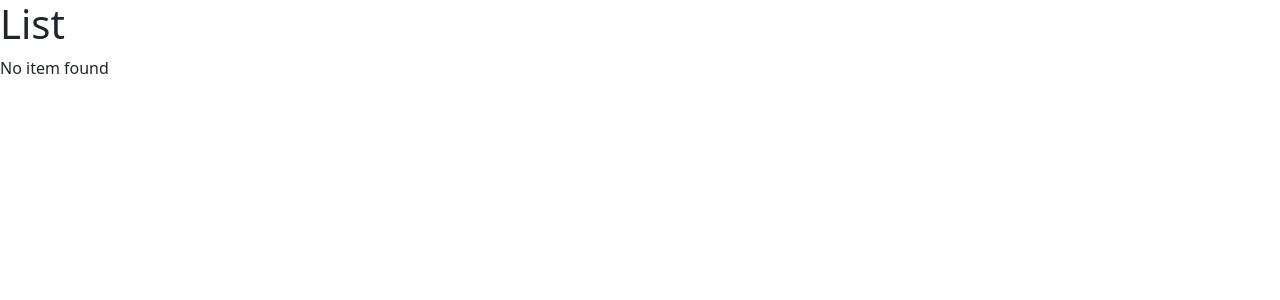
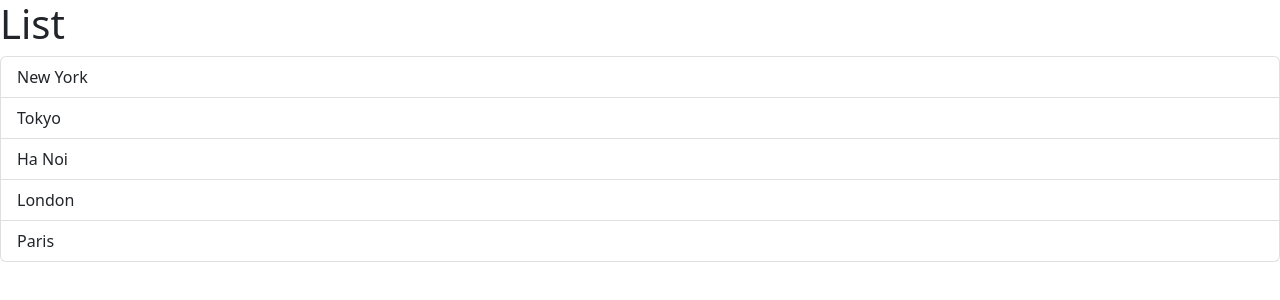
Before and after one commit to hhoahi/react-demo, a React (Vite) app in the folder react-app/: page / in a window 1280 px wide. Shown: the top 300 px of the page. Built offline with nearby package versions, Linux system fonts and the light colour scheme.

Commit message:
react-app

```diff
--- a/react-app/src/components/ListGroup.tsx
+++ b/react-app/src/components/ListGroup.tsx
@@ -1,13 +1,20 @@
 function ListGroup() {
   let items = ["New York", "Tokyo", "Ha Noi", "London", "Paris"];
-  items = [];
+  //   items = [];
+
   return (
     <>
       <h1>List</h1>
-      {items.length === 0 ? <p>No item found</p> : null}
+      {items.length === 0 && <p>No item found</p>}
       <ul className="list-group">
-        {items.map((item) => (
-          <li key={item}>{item}</li>
+        {items.map((item, index) => (
+          <li
+            className="list-group-item"
+            key={item}
+            onClick={(event) => console.log(event)}
+          >
+            {item}
+          </li>
         ))}
       </ul>
     </>
```
